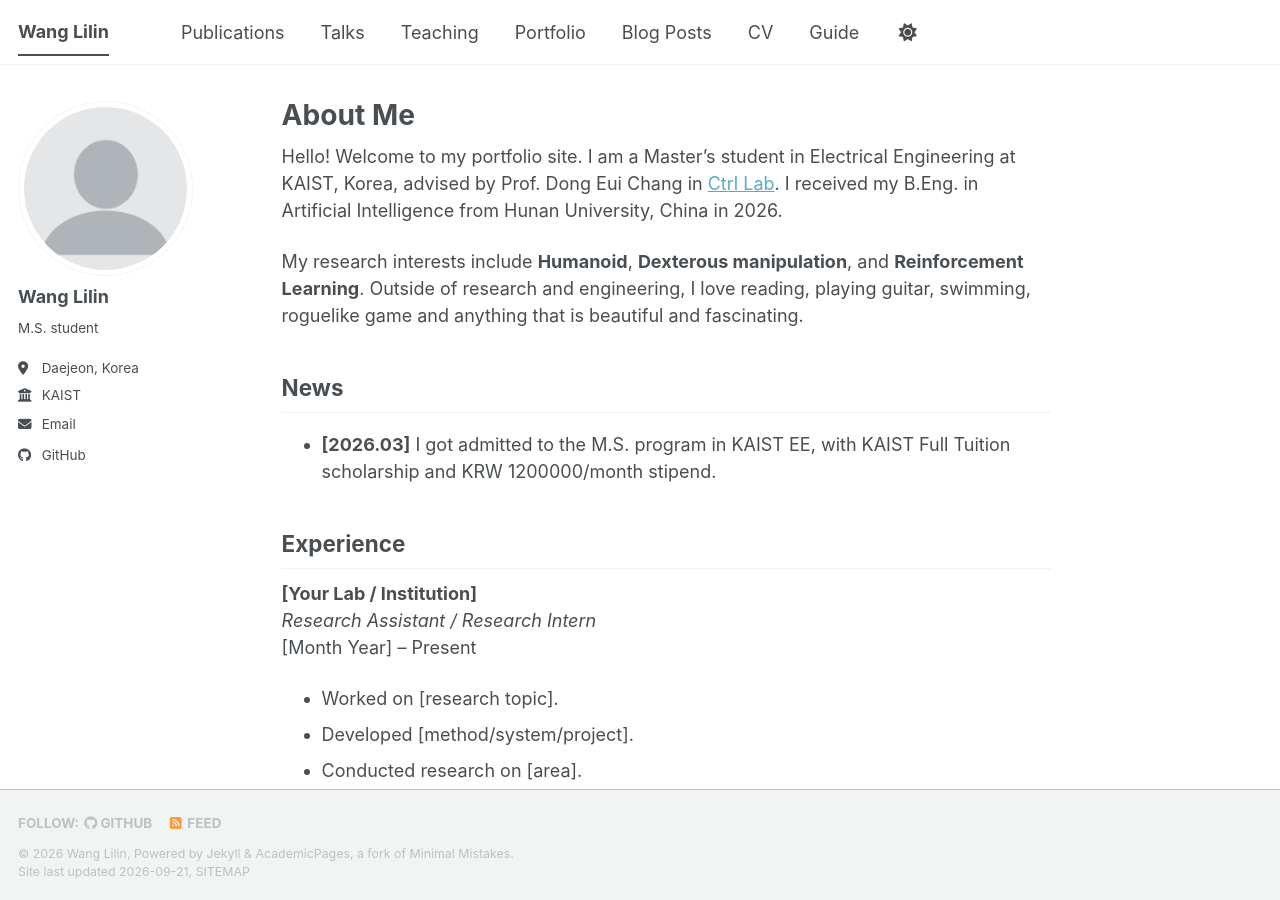
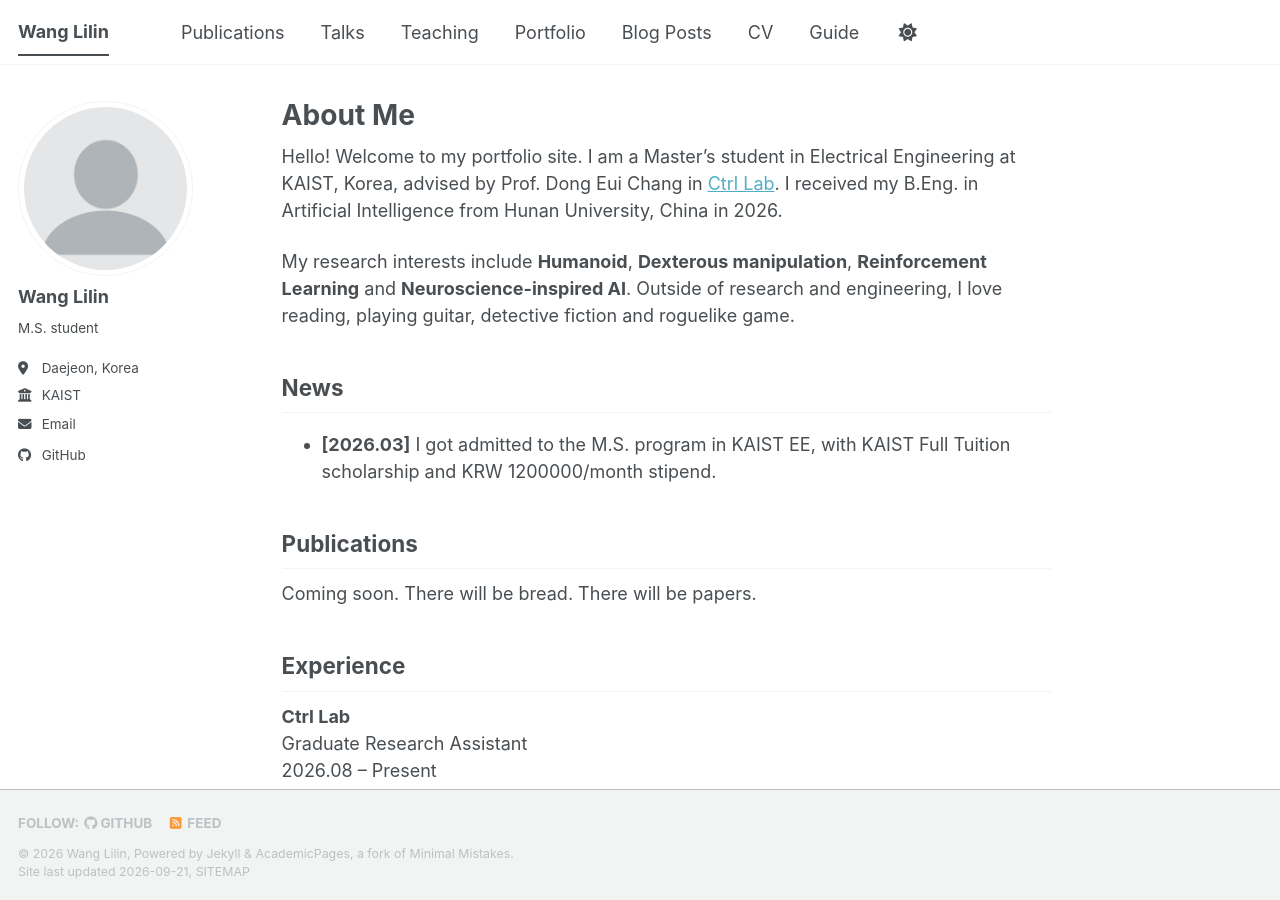
Before and after one commit to wll41/wll41.github.io, a Jekyll site: the page built from _pages/about.md, in a window 1280 px wide and 900 px high. Built offline with Jekyll 4.4.1, drawn with Linux system fonts in a browser that asks for light colours; a style sheet for code colours, icons or effects is not loaded.

Commit message:
Update personal details in about.md for the 6 time
Updated research interests and added new publications section. Modified experience details to reflect current position and research focus.

```diff
--- a/_pages/about.md
+++ b/_pages/about.md
@@ -10,22 +10,22 @@ redirect_from:
 
 Hello! Welcome to my portfolio site. I am a Master's student in Electrical Engineering at KAIST, Korea, advised by Prof. Dong Eui Chang in [Ctrl Lab](https://control.kaist.ac.kr/home). I received my B.Eng. in Artificial Intelligence from Hunan University, China in 2026.
 
-My research interests include **Humanoid**, **Dexterous manipulation**, and **Reinforcement Learning**. Outside of research and engineering, I love reading, playing guitar, swimming, roguelike game and anything that is beautiful and fascinating.
+My research interests include **Humanoid**, **Dexterous manipulation**, **Reinforcement Learning** and **Neuroscience-inspired AI**. Outside of research and engineering, I love reading, playing guitar, detective fiction and roguelike game.
 
 ## News
 
 - **[2026.03]** I got admitted to the M.S. program in KAIST EE, with KAIST Full Tuition scholarship and KRW 1200000/month stipend.
 
+## Publications
+Coming soon. There will be bread. There will be papers.
 
 ## Experience
 
-**[Your Lab / Institution]**
-*Research Assistant / Research Intern*
-[Month Year] – Present
+**Ctrl Lab**
+Graduate Research Assistant
+2026.08 – Present
 
-- Worked on [research topic].
-- Developed [method/system/project].
-- Conducted research on [area].
+- Conduct research on Reinforcement Learning for Humanoid Locomotion Control.
 
 ## Education
 
```
